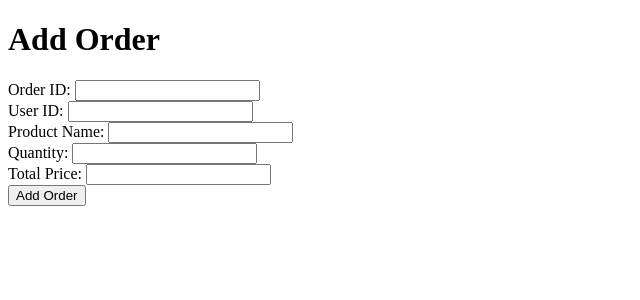
After one commit to merwinmathew33/pyapi, a Flask app: page /aorders in a window 1280 px wide. The commit adds this page. Shown: the top 300 px of the page, without its empty margins (0-640 px from the left). Run offline with Flask 3, Linux system fonts and the light colour scheme.

Commit message:
fixed get orders

```diff
--- a/app.py
+++ b/app.py
@@ -1,4 +1,4 @@
-from flask import Flask,render_template, jsonify, request
+from flask import Flask,render_template, jsonify, request, redirect
 from pymongo import MongoClient
 from datetime import datetime
 
@@ -26,57 +26,81 @@ def get_all_users():
     users = list(users_collection.find({}, {'_id': 0}))
     return render_template('all_users.html', users=users)
 
+@app.route('/get_user_details', methods=['GET', 'POST'])
+def get_user_details():
+    if request.method == 'POST':
+        user_id = request.form['user_id']
+        return redirect('/users/'+user_id)
+    else:
+        return render_template('getu.html')
+
 
 @app.route('/users/<string:user_id>', methods=['GET'])
 def get_user_by_id(user_id):
     # Get a specific user by id from the users collection
-    user = users_collection.find_one({'id': user_id}, {'_id': 0})
+    user = users_collection.find_one({'id': user_id}, {'id': 0})
     if user is None:
         return render_template('user_details.html', user=None)
     else:
         return render_template('user_details.html', user=user)
 
 
+
+@app.route('/get_order_details', methods=['GET', 'POST'])
+def get_order_details():
+    if request.method == 'POST':
+        order_id = request.form['order_id']
+        return redirect('/porders/'+order_id)
+    else:
+        return render_template('geto.html')
+
+
 @app.route('/orders', methods=['GET'])
 def get_all_orders():
     # Get all orders from the orders collection
-    orders = list(orders_collection.find({}, {'_id': 0}))
+    orders = list(orders_collection.find())
     return render_template('orders.html', orders=orders)
 
-@app.route('/orders/<string:order_id>', methods=['GET'])
+@app.route('/porders/<string:order_id>', methods=['GET'])
 def get_order_by_id(order_id):
     # Get a specific order by id from the orders collection
     order = orders_collection.find_one({'id': order_id}, {'_id': 0})
     if order is None:
         return jsonify({'error': 'Order not found'}), 404
-    return jsonify(order)
+    return render_template('order_details.html', order=order)
 
-@app.route('/ausers', methods=['POST'])
+
+@app.route('/ausers', methods=['GET', 'POST'])
 def add_user():
-    # Add a new user to the users collection
-    user_data = request.get_json()
-    user = {
-        'id': user_data['id'],
-        'name': user_data['name'],
-        'email': user_data['email'],
-        'created_at': datetime.now()
-    }
-    result = users_collection.insert_one(user)
-    return jsonify({'message': 'User added successfully', 'id': str(result.inserted_id)})
-@app.route('/orders', methods=['POST'])
+    if request.method == 'POST':
+        # Add a new user to the users collection
+        user_data = {
+            'id': request.form['id'],
+            'name': request.form['name'],
+            'email': request.form['email'],
+            'created_at': datetime.now()
+        }
+        result = users_collection.insert_one(user_data)
+        return render_template('index.html')
+    else:
+        return render_template('add_users.html')
+
+@app.route('/aorders', methods=['POST','GET'])
 def add_order():
-    # Add a new order to the orders collection
-    order_data = request.get_json()
-    order = {
-        'id': order_data['id'],
-        'user_id': order_data['user_id'],
-        'product_name': order_data['product_name'],
-        'quantity': order_data['quantity'],
-        'total_price': order_data['total_price'],
-        'created_at': datetime.now()
-    }
-    result = orders_collection.insert_one(order)
-    return jsonify({'message': 'Order added successfully', 'id': str(result.inserted_id)})
+    if request.method == 'POST':
+        # Add a new order to the orders collection
+        order_data = {
+            'id': request.form['id'],
+            'user_id': request.form['user_id'],
+            'product_name': request.form['product_name'],
+            'quantity': request.form['quantity'],
+            'total_price': request.form['total_price'],
+            'created_at': datetime.now()
+        }
+        result = orders_collection.insert_one(order_data)
+        return render_template('index.html')
+    else:
+        return render_template('add_orders.html')
 
 if __name__ == '__main__':
     app.run(debug=True)
--- /dev/null
+++ b/templates/add_orders.html
@@ -0,0 +1,22 @@
+<!DOCTYPE html>
+<html>
+  <head>
+    <title>Add Order</title>
+  </head>
+  <body>
+    <h1>Add Order</h1>
+    <form method="post" action="/aorders">
+      <label for="id">Order ID:</label>
+      <input type="text" id="id" name="id"><br>
+      <label for="user_id">User ID:</label>
+      <input type="text" id="user_id" name="user_id"><br>
+      <label for="product_name">Product Name:</label>
+      <input type="text" id="product_name" name="product_name"><br>
+      <label for="quantity">Quantity:</label>
+      <input type="number" id="quantity" name="quantity"><br>
+      <label for="total_price">Total Price:</label>
+      <input type="number" id="total_price" name="total_price"><br>
+      <input type="submit" value="Add Order">
+    </form>
+  </body>
+</html>
--- a/templates/addusers.html
+++ b/templates/add_users.html
@@ -5,7 +5,7 @@
   </head>
   <body>
     <h1>Add a New User</h1>
-    <form method="post" action="/users">
+    <form method="post" action="/ausers">
       <label for="id">User ID:</label>
       <input type="text" id="id" name="id"><br>
       <label for="name">Name:</label>
--- a/templates/index.html
+++ b/templates/index.html
@@ -7,9 +7,11 @@
     <h1>API Endpoints</h1>
     <ul>
       <li><a href="/users">Get all users</a></li>
-      <li><a href="/users/{id}">Get user by ID</a></li>
+      <li><a href="/get_user_details">Get user by ID</a></li>
       <li><a href="/orders">Get all orders</a></li>
-      <li><a href="/orders/{id}">Get order by ID</a></li>
+      <li><a href="/get_order_details">Get order by ID</a></li>
+      <li><a href="/ausers">Add users</a></li>
+      <li><a href="/aorders">Add Orders</a></li>
     </ul>
   </body>
 </html>
```
Also changed, not shown: templates/geto.html (added, +14 -0 lines), templates/getu.html (added, +14 -0 lines), templates/order_details.html (added, +17 -0 lines), templates/spec_order.html (deleted, +0 -15 lines).
